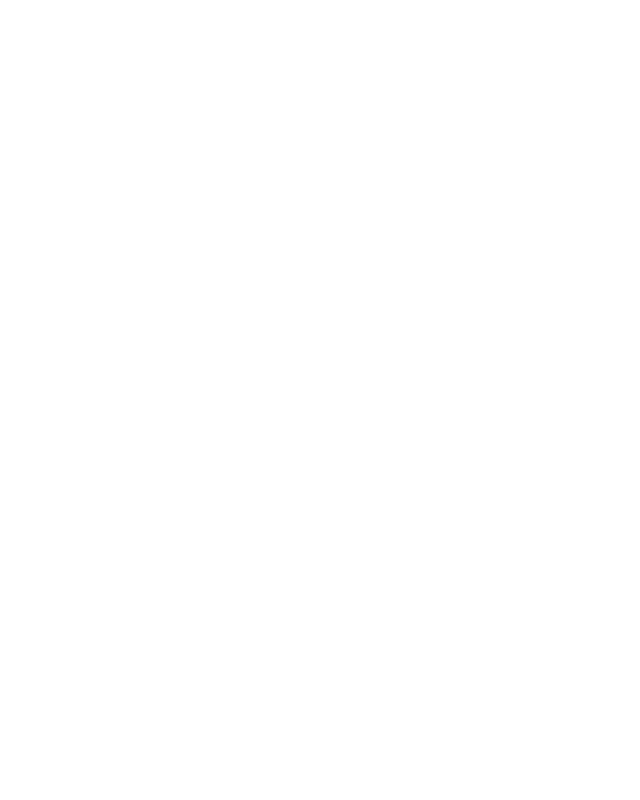
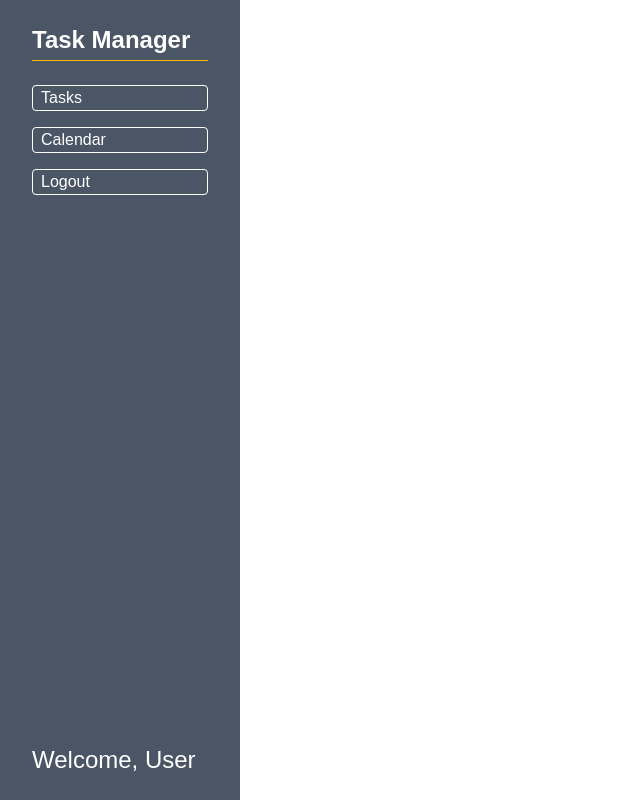
Before and after one commit to Michael-Riv/web-task-manager, a Next.js app in the folder frontend/: page / in a window 1280 px wide. Shown: the whole page, without its empty margins (0-640 px from the left). Built offline with nearby package versions, Linux system fonts and the light colour scheme.

Commit message:
Update:
Finish side navigation bar for home page

```diff
--- a/frontend/src/app/page.js
+++ b/frontend/src/app/page.js
@@ -1,8 +1,10 @@
 'use client';
 import Image from "next/image";
+import SideBarNav from "@/components/navBars/side";
 export default function Home() {
   return (
     <div>
+      <SideBarNav/>
 
     </div>
   );
--- a/frontend/src/components/navBars/side.jsx
+++ b/frontend/src/components/navBars/side.jsx
@@ -1,6 +1,47 @@
-export default function sideBarNav(){
+'use client';
+import Link from 'next/link';
+
+
+
+
+
+export default function SideBarNav(){
+
+
+   const handleLogout=()=>{
+    //do something here if user logged in,in this case there is no log in
+    console.log('user logged out');
+    }
+
+    const menuItems=[
+        {label: 'Tasks',path:'#'},
+        {label: 'Calendar',path:'#'},
+        {label: 'Logout',action:handleLogout},
+    ]
+
+
+
     return(
-        <div>
+        <div className='h-screen w-60 bg-gray-600 text-white flex flex-col justify-between px-8 py-6'>
+            <div>
+                <h1 className='text-2xl font-bold mb-6 border-b border-amber-400 pb-1'>Task Manager</h1>
+                <nav className='space-y-4'>
+                    {menuItems.map((item)=>
+                    item.action ? (
+                    <button key={item.label} onClick={item.action} className='block text-left w-full border border-white rounded hover:bg-blue-600 hover:text-black pl-2'>
+                        {item.label}
+                    </button>
+                    ): (
+                    <Link key={item.label} href={item.path} className='block border w-full border-white rounded hover:bg-blue-600 hover:text-black pl-2'>
+                        {item.label}
+                    </Link>
+                    ))}
+                </nav>
+            </div>
+
+            <div className='text-2xl text-white'>
+                    Welcome, User
+            </div>
 
         </div>
     );
```
